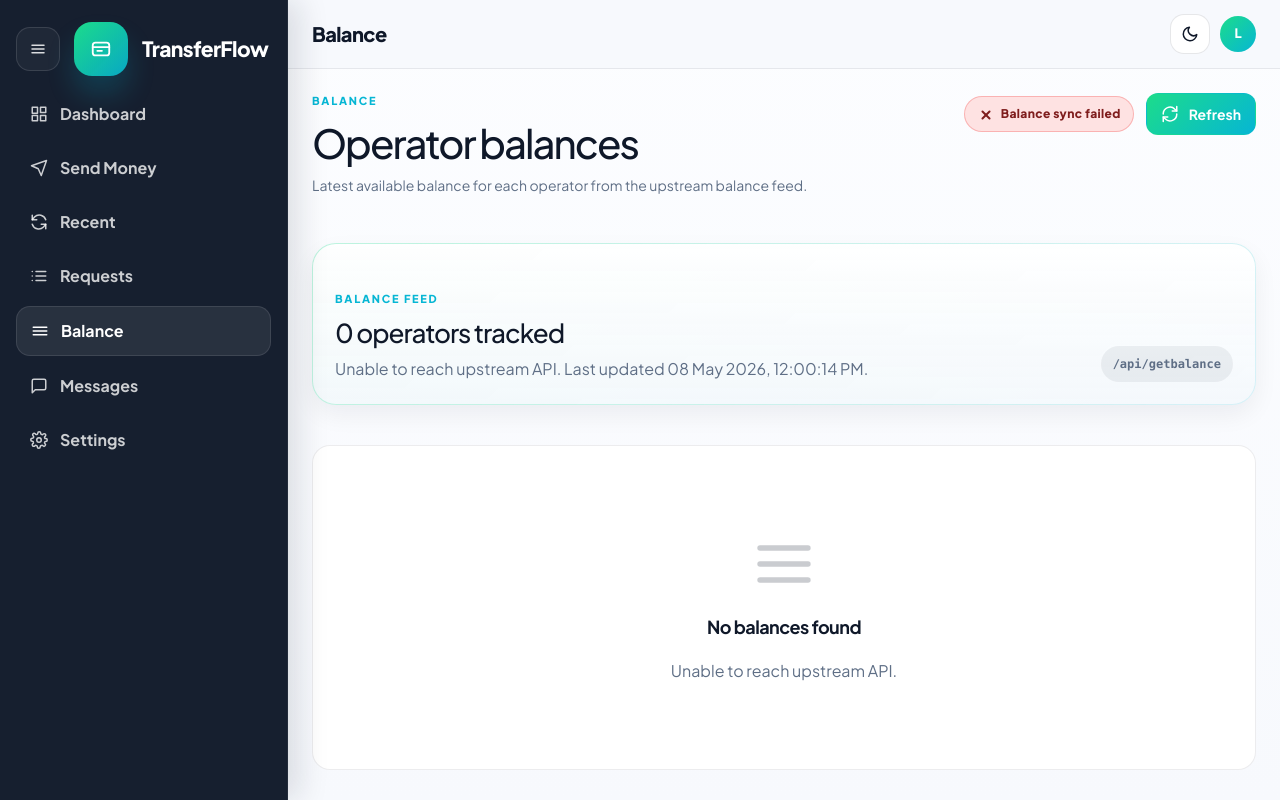
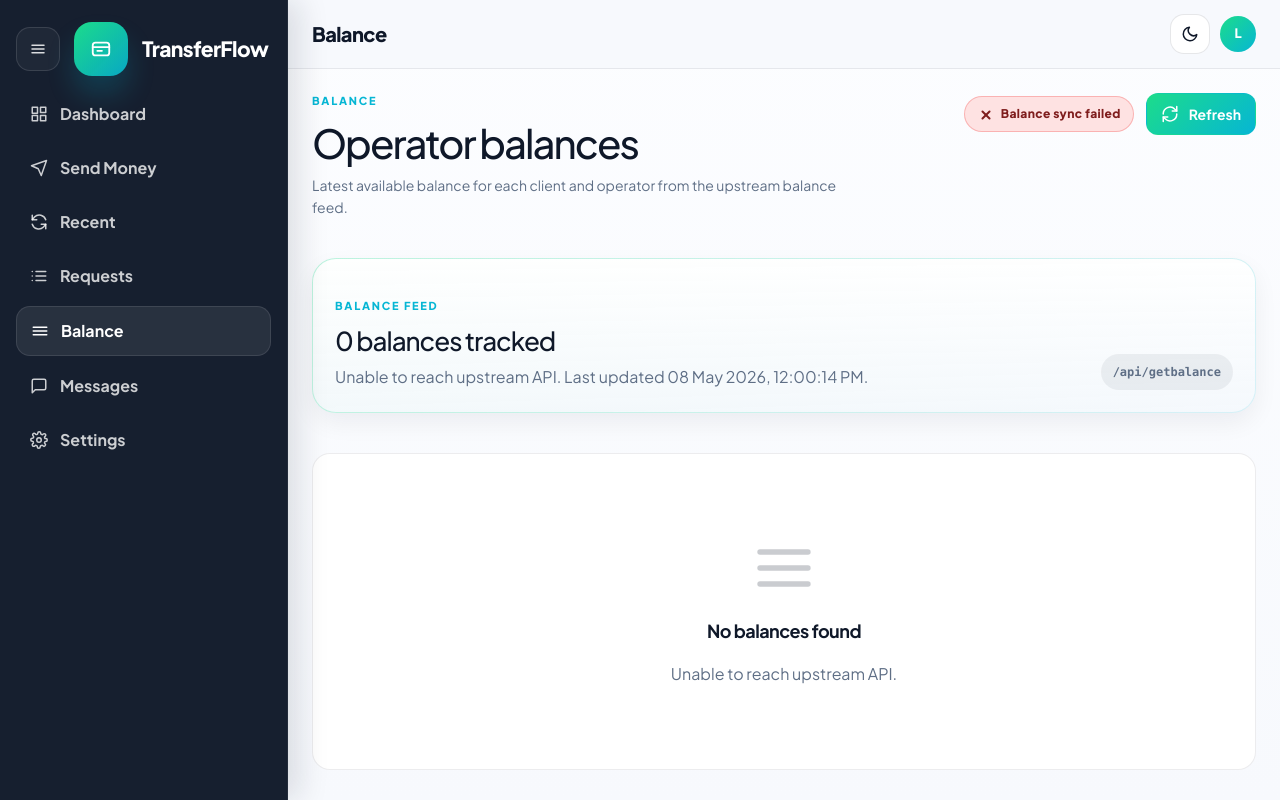
Before and after one commit to Estyzo/myadmin, a Flask app: page /balance in a window 1280 px wide. Run offline with Flask 3, Linux system fonts and the light colour scheme; data that the repository does not hold is empty.

Commit message:
update balnce dipslay per client per operator

```diff
--- a/app/routes/balance.py
+++ b/app/routes/balance.py
@@ -19,7 +19,7 @@
         data_status={
             "level": "success" if payload.get("ok") else "error",
             "title": "Live balances" if payload.get("ok") else "Balance sync failed",
-            "message": "Latest balance per operator." if payload.get("ok") else payload["meta"].get("error", "Unable to load balances."),
+            "message": "Latest balance per client and operator." if payload.get("ok") else payload["meta"].get("error", "Unable to load balances."),
             "last_updated": payload["meta"].get("last_updated", "-"),
         },
         meta=payload["meta"],
--- a/app/services/balance.py
+++ b/app/services/balance.py
@@ -95,15 +95,17 @@
     }
 
 
-def latest_balance_by_operator(records):
+def latest_balance_by_client_operator(records):
     latest = {}
     for item in records:
         record = normalize_balance_record(item)
         if record is None:
             continue
-        existing = latest.get(record["operator_key"])
+        client_key = str(record.get("client_code") or "-").strip().casefold()
+        record_key = (client_key, record["operator_key"])
+        existing = latest.get(record_key)
         if existing is None or record["created_sort"] >= existing["created_sort"]:
-            latest[record["operator_key"]] = record
+            latest[record_key] = record
     return sorted(latest.values(), key=lambda item: (str(item.get("client_code") or "").lower(), item["operator"]))
 
 
@@ -124,7 +126,7 @@
             },
         }
 
-    records = latest_balance_by_operator(extract_balance_records(payload))
+    records = latest_balance_by_client_operator(extract_balance_records(payload))
     return {
         "ok": True,
         "data": records,
--- a/app/services/settings.py
+++ b/app/services/settings.py
@@ -131,7 +131,7 @@
         return "Airtel"
     if prefix in {"65", "67", "71", "77"}:
         return "Yas"
-    if prefix in {"74", "75", "76"}:
+    if prefix in {"74", "75", "76", "79"}:
         return "Vodacom"
     return ""
 
--- a/static/service-worker.js
+++ b/static/service-worker.js
@@ -1,4 +1,4 @@
-const CACHE_NAME = "transferflow-shell-v31";
+const CACHE_NAME = "transferflow-shell-v33";
 const APP_SHELL = [
   "/dashboard",
   "/balance",
--- a/static/ux-enhancements.js
+++ b/static/ux-enhancements.js
@@ -19,7 +19,7 @@
   var approvalTimeoutTimer = null;
   var approvalDecisionInFlight = false;
   var approvalPollIntervalMs = 3000;
-  var approvalAutoRejectMs = 30000;
+  var approvalAutoRejectMs = 60000;
   var activeApprovalContext = null;
   var pendingTransferConfirmationPayload = null;
   var transferConfirmationOpener = null;
@@ -1475,7 +1475,7 @@
     if (prefix === "65" || prefix === "67" || prefix === "71" || prefix === "77") {
       return "Yas";
     }
-    if (prefix === "74" || prefix === "75" || prefix === "76") {
+    if (prefix === "74" || prefix === "75" || prefix === "76" || prefix === "79") {
       return "Vodacom";
     }
     return "";
@@ -2016,7 +2016,7 @@
     showApprovalModal(result.message || "Waiting for the device to execute the transfer and send the approval prompt.");
     setApprovalDecisionControlsEnabled(false);
     if (form) {
-      setFormFeedback(form, "Transfer request created. Waiting for server reply. Auto-rejects after 30 seconds with no prompt.", "info");
+      setFormFeedback(form, "Transfer request created. Waiting for server reply. Auto-rejects after 1 minute with no prompt.", "info");
     }
   }
 
@@ -2024,13 +2024,13 @@
     if (!hasApprovalTrackingContext(activeApprovalContext) || approvalDecisionInFlight) {
       return;
     }
-    showApprovalModal("No approval prompt was received within 30 seconds. Auto-rejecting this transfer now.");
+    showApprovalModal("No approval prompt was received within 1 minute. Auto-rejecting this transfer now.");
     setApprovalDecisionControlsEnabled(false);
-    setFormFeedback(form, "No approval prompt was received within 30 seconds. Auto-rejecting transfer.", "error");
+    setFormFeedback(form, "No approval prompt was received within 1 minute. Auto-rejecting transfer.", "error");
     announceStatus("No approval prompt received. Auto-rejecting transfer.");
     submitApprovalDecision("REJECTED", {
       form: form,
-      note: "Auto rejected after 30 seconds with no approval prompt.",
+      note: "Auto rejected after 1 minute with no approval prompt.",
       auto: true,
     });
   }
@@ -2039,7 +2039,7 @@
     stopApprovalPolling();
     approvalDecisionInFlight = false;
     activeApprovalContext = approvalContext || null;
-    showApprovalModal("Waiting for the device to execute the transfer and send the approval prompt. This will auto-reject after 30 seconds if no prompt arrives.");
+    showApprovalModal("Waiting for the device to execute the transfer and send the approval prompt. This will auto-reject after 1 minute if no prompt arrives.");
     setApprovalDecisionControlsEnabled(false);
 
     if (!hasApprovalTrackingContext(activeApprovalContext)) {
@@ -2054,7 +2054,7 @@
       return;
     }
 
-    setFormFeedback(form, "Transfer request created. Polling every 3 seconds. Auto-rejects after 30 seconds with no prompt.", "info");
+    setFormFeedback(form, "Transfer request created. Polling every 3 seconds. Auto-rejects after 1 minute with no prompt.", "info");
     pollApprovalStatusOnce(form).catch(function (error) {
       setFormFeedback(form, error.message || "Approval polling failed. Retrying until timeout.", "error");
     });
--- a/templates/partials/balance_content.html
+++ b/templates/partials/balance_content.html
@@ -4,7 +4,7 @@
     <div class="page-copy">
       <p class="page-eyebrow">Balance</p>
       <h2>Operator balances</h2>
-      <p>Latest available balance for each operator from the upstream balance feed.</p>
+      <p>Latest available balance for each client and operator from the upstream balance feed.</p>
     </div>
     <div class="header-actions">
       <span class="status-badge status-badge-{{ status_badge_variant }}">
@@ -21,14 +21,14 @@
   <section class="balance-sync-panel">
     <div>
       <p class="card-kicker">Balance feed</p>
-      <h3>{{ meta.count }} operators tracked</h3>
+      <h3>{{ meta.count }} balances tracked</h3>
       <p>{{ data_status.message }} Last updated {{ data_status.last_updated }}.</p>
     </div>
     <span class="balance-source-pill">/api/getbalance</span>
   </section>
 
   {% if balances %}
-  <section class="balance-grid" aria-label="Latest operator balances">
+  <section class="balance-grid" aria-label="Latest client operator balances">
     {% for balance in balances %}
     {% set detail_payload = {
       'eyebrow': 'Balance details',
```
